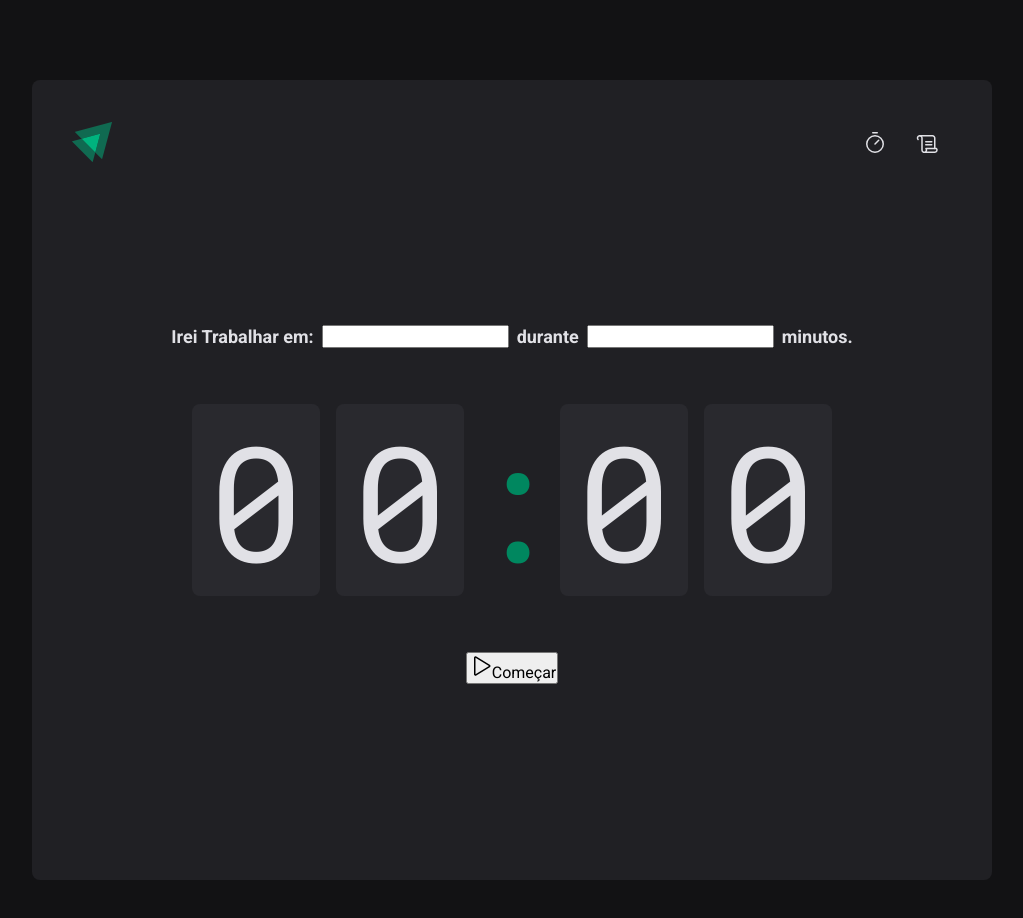
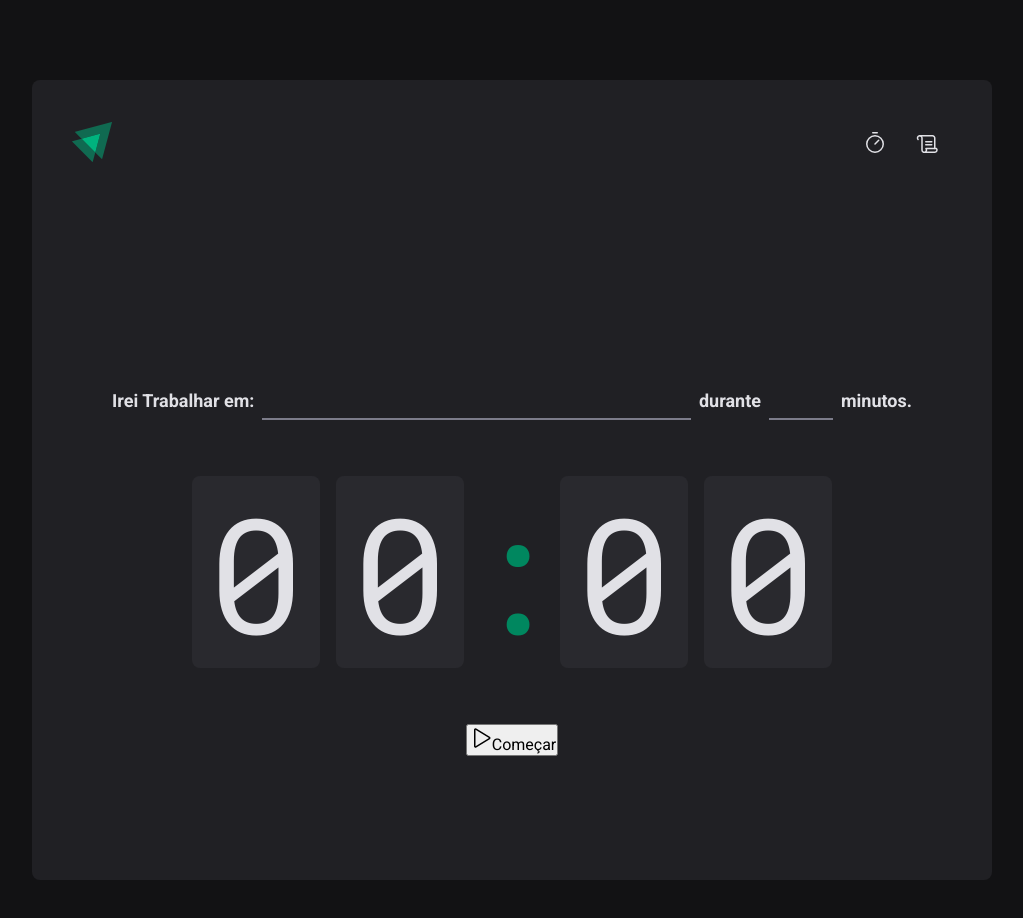
Before and after one commit to etizel/pomodoro-ignite-, a React (Vite) app: page / in a window 1280 px wide. Shown: the top 918 px of the page, without its empty margins (128-1151 px from the left). Built offline with nearby package versions, Linux system fonts and the light colour scheme.

Commit message:
windows-containers-media

```diff
--- a/src/pages/Home/index.tsx
+++ b/src/pages/Home/index.tsx
@@ -5,6 +5,7 @@ import {
   HomeContainer,
   Separator,
 } from './styles';
+
 export function Home() {
   return (
     <HomeContainer>
--- a/src/pages/Home/styles.ts
+++ b/src/pages/Home/styles.ts
@@ -6,14 +6,22 @@ export const HomeContainer = styled.main`
   align-items: center;
   justify-content: center;
   flex: 1;
+  padding: 1rem;
+  min-height: 100vh;
 
   form {
     display: flex;
     flex-direction: column;
     align-items: center;
     gap: 3.5rem;
+    width: 100%;
+    max-width: 800px;
+
+    @media (max-width: 768px) {
+      gap: 2rem;
+    }
   }
-`
+`;
 
 export const FormContainer = styled.div`
   width: 100%;
@@ -25,7 +33,80 @@ export const FormContainer = styled.div`
   font-size: 1.125rem;
   font-weight: bold;
   flex-wrap: wrap;
-`
+  text-align: center;
+
+  input {
+    background: transparent;
+    height: 2.5rem;
+    border: 0;
+    border-bottom: 2px solid ${props => props.theme['gray-500']};
+    font-weight: bold;
+    font-size: 1.125rem;
+    padding: 0 0.5rem;
+    color: ${props => props.theme['gray-100']};
+
+    &:focus {
+      box-shadow: none;
+      border-color: ${props => props.theme['green-500']};
+    }
+
+    &[type="number"] {
+      text-align: center;
+      width: 4rem;
+    }
+  }
+
+  input#task {
+    flex: 1;
+    min-width: 200px;
+
+    @media (max-width: 480px) {
+      min-width: 150px;
+    }
+  }
+
+  @media (max-width: 768px) {
+    font-size: 1rem;
+    gap: 0.25rem;
+
+    input {
+      font-size: 1rem;
+      height: 2rem;
+    }
+
+    input[type="number"] {
+      width: 3rem;
+    }
+  }
+
+  @media (max-width: 480px) {
+    flex-direction: column;
+    gap: 0.5rem;
+
+    input#task {
+      order: 2;
+      width: 100%;
+      max-width: 250px;
+    }
+
+    label[for="task"] {
+      order: 1;
+    }
+
+    label[for="minutesAmount"] {
+      order: 3;
+    }
+
+    input[type="number"] {
+      order: 4;
+      width: 4rem;
+    }
+
+    span {
+      order: 5;
+    }
+  }
+`;
 
 export const CountDownContainer = styled.div`
   font-family: 'Roboto Mono', monospace;
@@ -36,19 +117,78 @@ export const CountDownContainer = styled.div`
   gap: 1rem;
 
   span {
-   background: ${props => props.theme['gray-700']};
-   padding: 2rem 1rem;
-   border-radius: 8px;
+    background: ${props => props.theme['gray-700']};
+    padding: 2rem 1rem;
+    border-radius: 8px;
+  }
 
+  @media (max-width: 768px) {
+    font-size: 6rem;
+    line-height: 5rem;
+    gap: 0.5rem;
+
+    span {
+      padding: 1.5rem 0.75rem;
+    }
   }
-`
+
+  @media (max-width: 480px) {
+    font-size: 4rem;
+    line-height: 3rem;
+    gap: 0.25rem;
+
+    span {
+      padding: 1rem 0.5rem;
+    }
+  }
+`;
+
 export const Separator = styled.div`
   padding: 2rem 0;
   color: ${props => props.theme['green-500']};
-
   width: 4rem;
   overflow: hidden;
   display: flex;
   justify-content: center;
 
-`
+  @media (max-width: 768px) {
+    padding: 1.5rem 0;
+    width: 3rem;
+  }
+
+  @media (max-width: 480px) {
+    padding: 1rem 0;
+    width: 2rem;
+  }
+`;
+
+// Adicione também estilos para o botão se não existir
+export const StartCountdownButton = styled.button`
+  width: 100%;
+  max-width: 300px;
+  border: 0;
+  padding: 1rem;
+  border-radius: 8px;
+  display: flex;
+  align-items: center;
+  justify-content: center;
+  gap: 0.5rem;
+  font-weight: bold;
+  cursor: pointer;
+  background: ${props => props.theme['green-500']};
+  color: ${props => props.theme['gray-100']};
+
+  &:disabled {
+    opacity: 0.7;
+    cursor: not-allowed;
+  }
+
+  &:not(:disabled):hover {
+    background: ${props => props.theme['green-700']};
+  }
+
+  @media (max-width: 480px) {
+    padding: 0.75rem;
+    font-size: 0.875rem;
+  }
+`;
```
